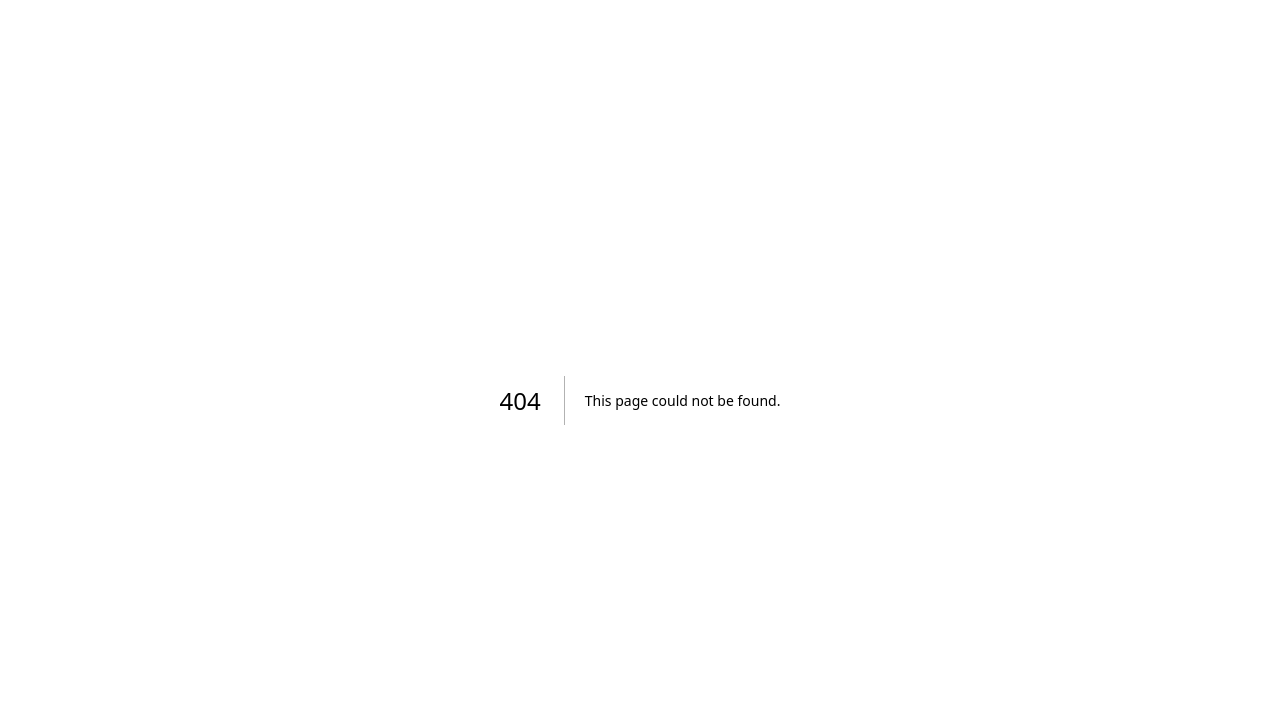
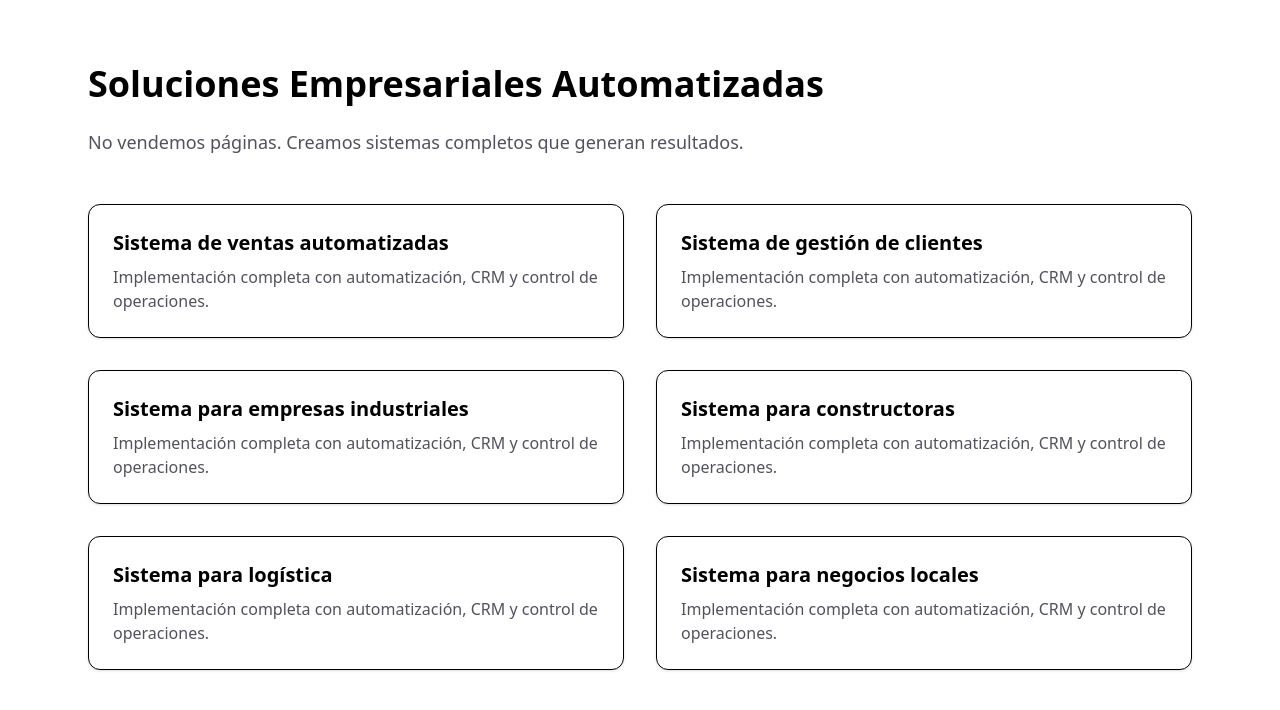
Before and after one commit to oscaramarilla/aycweb, a Next.js app: page /soluciones in a window 1280 px wide. Before the commit this address had no page. Shown: the top 710 px of the page. Built offline with nearby package versions, Linux system fonts and the light colour scheme.

Commit message:
esqueleto

```diff
--- /dev/null
+++ b/app/casos/page.tsx
@@ -0,0 +1,26 @@
+export default function CasosPage() {
+  return (
+    <main className="px-6 py-16 max-w-6xl mx-auto">
+      <h1 className="text-4xl font-bold mb-6">
+        Casos de éxito
+      </h1>
+
+      <p className="text-lg text-zinc-600 mb-12">
+        Empresas que ya están operando con sistemas automatizados.
+      </p>
+
+      <div className="grid md:grid-cols-2 gap-8">
+        {[1, 2, 3, 4].map((caso) => (
+          <div key={caso} className="p-6 border rounded-xl shadow-sm">
+            <h2 className="text-xl font-semibold mb-2">
+              Empresa {caso}
+            </h2>
+            <p className="text-zinc-600">
+              Implementación de sistema digital que permitió automatizar procesos y aumentar ventas.
+            </p>
+          </div>
+        ))}
+      </div>
+    </main>
+  )
+}
--- /dev/null
+++ b/app/contacto/page.tsx
@@ -0,0 +1,37 @@
+export default function ContactoPage() {
+  return (
+    <main className="px-6 py-16 max-w-3xl mx-auto">
+      <h1 className="text-4xl font-bold mb-6">
+        Contacto
+      </h1>
+
+      <p className="text-lg text-zinc-600 mb-8">
+        Contanos sobre tu empresa y te ayudamos a automatizarla.
+      </p>
+
+      <form className="space-y-6">
+        <input
+          type="text"
+          placeholder="Nombre"
+          className="w-full p-4 border rounded-lg"
+        />
+        <input
+          type="email"
+          placeholder="Email"
+          className="w-full p-4 border rounded-lg"
+        />
+        <textarea
+          placeholder="¿Qué necesitás?"
+          className="w-full p-4 border rounded-lg h-32"
+        />
+
+        <button
+          type="submit"
+          className="w-full bg-blue-600 text-white py-4 rounded-lg font-semibold hover:bg-blue-700"
+        >
+          Enviar consulta
+        </button>
+      </form>
+    </main>
+  )
+}
--- /dev/null
+++ b/app/sectores/page.tsx
@@ -0,0 +1,28 @@
+export default function SectoresPage() {
+  return (
+    <main className="px-6 py-16 max-w-6xl mx-auto">
+      <h1 className="text-4xl font-bold mb-6">
+        Sectores que atendemos
+      </h1>
+
+      <p className="text-lg text-zinc-600 mb-12">
+        Adaptamos nuestros sistemas a diferentes industrias para maximizar resultados.
+      </p>
+
+      <div className="grid md:grid-cols-3 gap-8">
+        {[
+          "Empresas industriales",
+          "Constructoras",
+          "Comercios",
+          "Servicios profesionales",
+          "Distribuidoras",
+          "Emprendimientos en crecimiento"
+        ].map((sector) => (
+          <div key={sector} className="p-6 border rounded-xl shadow-sm text-center">
+            <h2 className="text-lg font-semibold">{sector}</h2>
+          </div>
+        ))}
+      </div>
+    </main>
+  )
+}
--- /dev/null
+++ b/app/soluciones/page.tsx
@@ -0,0 +1,31 @@
+export default function SolucionesPage() {
+  return (
+    <main className="px-6 py-16 max-w-6xl mx-auto">
+      <h1 className="text-4xl font-bold mb-6">
+        Soluciones Empresariales Automatizadas
+      </h1>
+
+      <p className="text-lg text-zinc-600 mb-12">
+        No vendemos páginas. Creamos sistemas completos que generan resultados.
+      </p>
+
+      <div className="grid md:grid-cols-2 gap-8">
+        {[
+          "Sistema de ventas automatizadas",
+          "Sistema de gestión de clientes",
+          "Sistema para empresas industriales",
+          "Sistema para constructoras",
+          "Sistema para logística",
+          "Sistema para negocios locales"
+        ].map((solucion) => (
+          <div key={solucion} className="p-6 border rounded-xl shadow-sm">
+            <h2 className="text-xl font-semibold mb-2">{solucion}</h2>
+            <p className="text-zinc-600">
+              Implementación completa con automatización, CRM y control de operaciones.
+            </p>
+          </div>
+        ))}
+      </div>
+    </main>
+  )
+}
```
Also changed, not shown: app/servicios/page.tsx (added).
